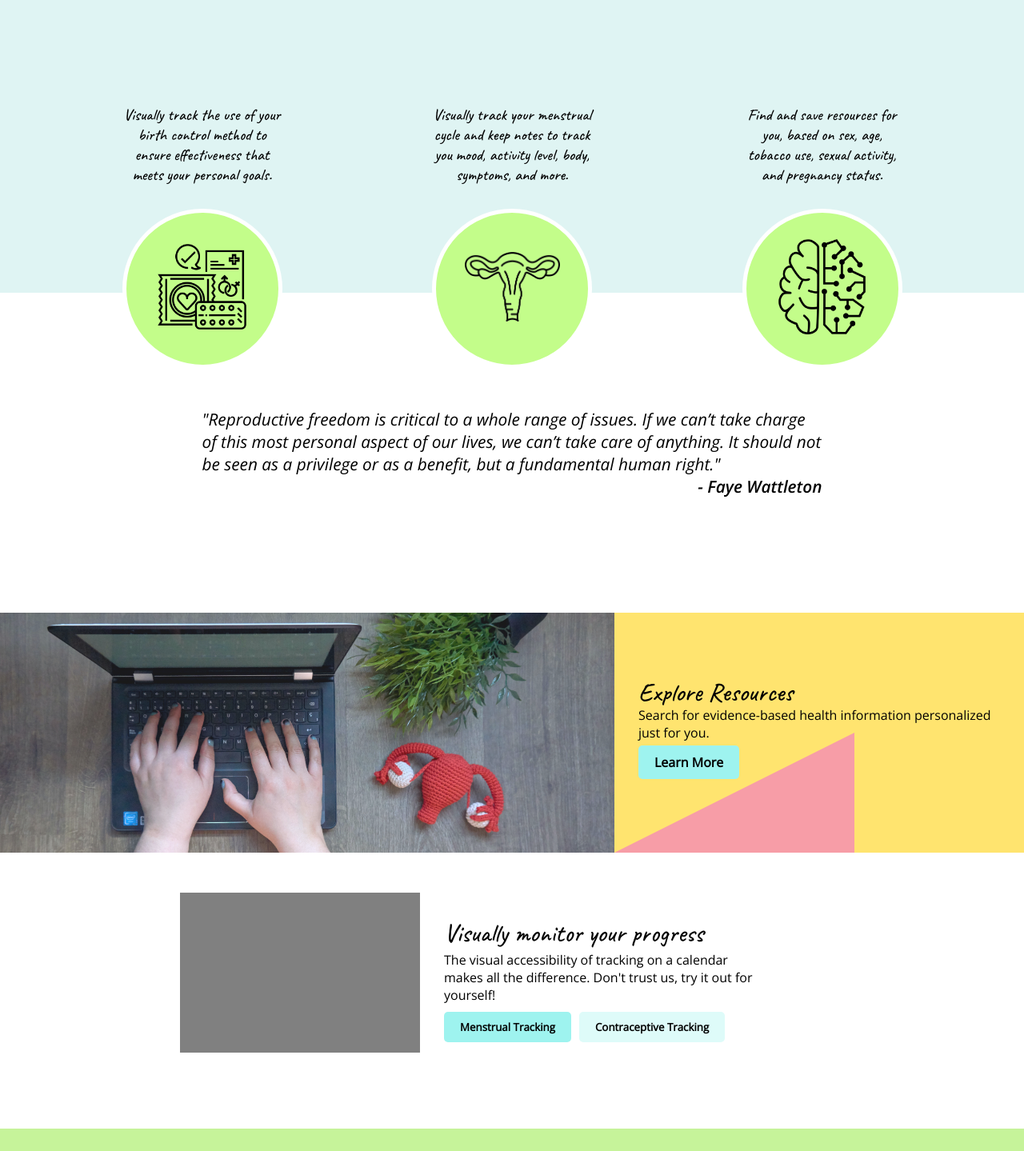
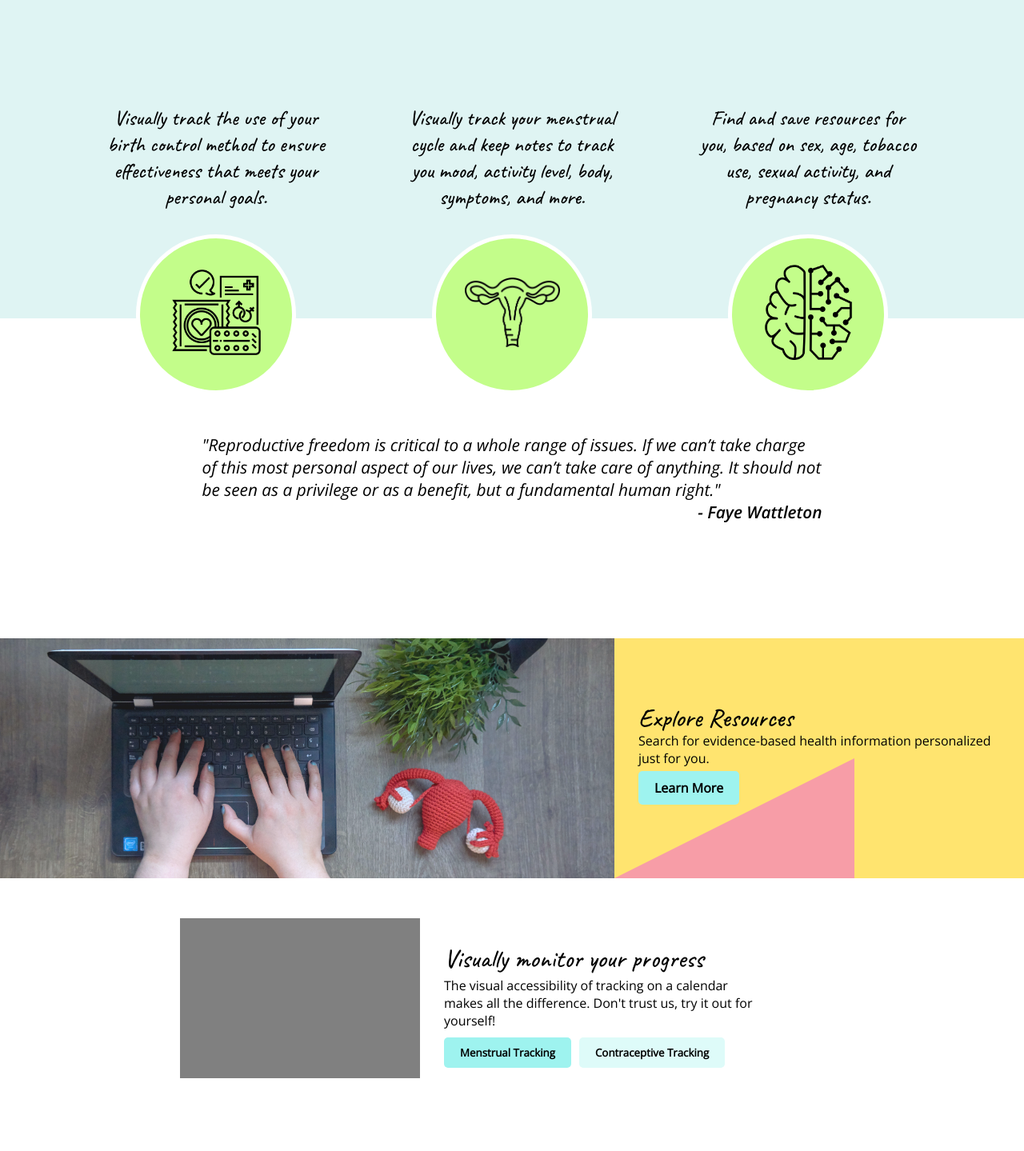
Before and after one commit to gbrogers/MyBodyMyHealth, a React (Create React App) app: page / in a window 1280 px wide. Shown: the part 620-2059 px from the top of the page at 80% size. Built offline with nearby package versions, Linux system fonts and the light colour scheme.

Commit message:
ready for deployment

```diff
--- a/src/App.scss
+++ b/src/App.scss
@@ -5,7 +5,7 @@
   font-family: "Open Sans", sans-serif;
 }
 .page-layout {
-  padding-top: 80px;
+  padding-top: 60px;
 }
 a {
   all: unset;
--- a/src/components/Home/Home.module.scss
+++ b/src/components/Home/Home.module.scss
@@ -226,6 +226,9 @@
     display: flex;
     flex-direction: column;
     align-items: center;
+    button {
+      margin-left: 0;
+    }
   }
 }
 ////////////////////////////////// 400 MEDIA QUERY ///////////////////////////////////////
@@ -350,12 +353,16 @@
       }
       .sectionFiveBtns {
         flex-direction: row;
+        button {
+          margin-right: 10px;
+        }
       }
     }
   }
 } //end of 768 media query
 
 @media screen and (min-width: 875px) {
+  .home {
     .sectionTwo {
       .blueSection {
         padding-left: 50px;
@@ -365,12 +372,27 @@
         .circle1,
         .circle2,
         .circle3 {
-        // min-width: 100px;
           p {
-          font-size: 28px;
-          width: 250px;
+            // font-size: 26px;
+            // width: 275px;
           }
         }
       }
     }
   }
+}
+
+@media screen and (min-width: 1175px) {
+  .home {
+    .sectionTwo .circleIcons {
+      .circle1,
+      .circle2,
+      .circle3 {
+        p {
+          font-size: 26px;
+          width: 275px;
+        }
+      }
+    }
+  }
+}
```
Lines whose indentation alone changed are shown as unchanged.
